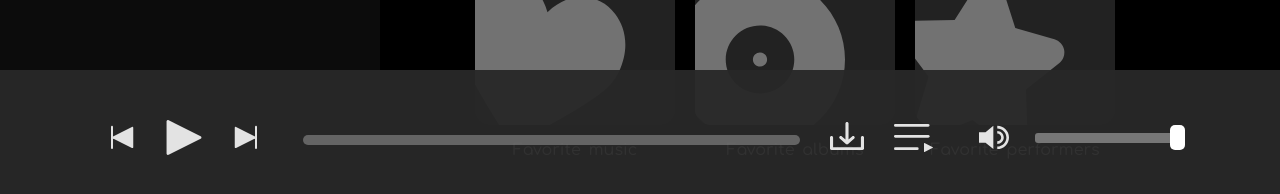
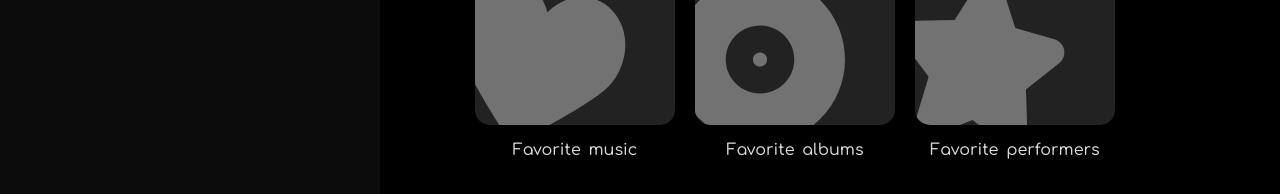
Before and after one commit to hTKzmak/Noises_web-project, a React (Create React App) app in the folder frontend/: page / in a window 1280 px wide. Shown: the part 595-789 px from the top of the page. Built offline with nearby package versions, Linux system fonts and the light colour scheme; the HTML template or start-up script is replaced by a standard one.

Commit message:
player upd (in app.jsx)

```diff
--- a/frontend/src/App.jsx
+++ b/frontend/src/App.jsx
@@ -30,7 +30,7 @@ function App() {
   const [isPlaying, setIsPlaying] = useState(false);
 
   // для отображения мобильной версии плеера
-  const [showPlayer, setShowPlayer] = useState(true)
+  const [showPlayer, setShowPlayer] = useState(false)
 
   // для воспроизведения выбранной нами музыки
   const [choosenSong, setChoosenSong] = useState({})
--- a/frontend/src/components/PlayerApp/index.jsx
+++ b/frontend/src/components/PlayerApp/index.jsx
@@ -19,6 +19,7 @@ function PlayerApp() {
 
   // текущая музыка, которая должна играться (отсюда мы получаем инфу о музыке: файл, название, исполнитель, и т.д.)
   const [currentSong, setCurrentSong] = useState('http://localhost:8080/stream/4');
+  // const [currentSong, setCurrentSong] = useState(choosenSong);
 
   // так как реакт не знает что именно проигрывать, то используем useref
   const audioElem = useRef();
```
Also changed, not shown: 1 other file (tests, documents, lock files or other folders).
